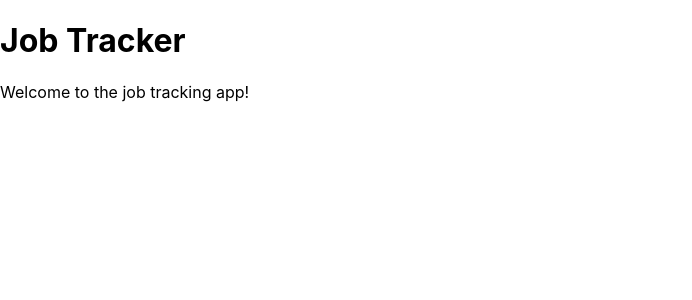
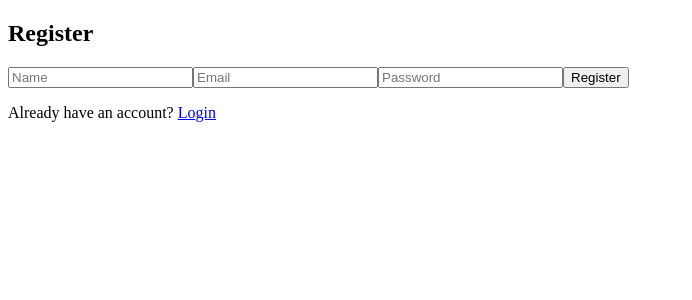
Before and after one commit to cltxvz/jobTracker, a React (Create React App) app in the folder client/: page /register in a window 1280 px wide. Shown: the top 300 px of the page, without its empty margins (0-692 px from the left). Built offline with nearby package versions, Linux system fonts and the light colour scheme.

Commit message:
Backend/Frontend Connection Established

```diff
--- a/client/package.json
+++ b/client/package.json
@@ -3,9 +3,11 @@
   "version": "0.1.0",
   "private": true,
   "dependencies": {
+    "axios": "^1.7.9",
     "cra-template": "1.2.0",
     "react": "^19.0.0",
     "react-dom": "^19.0.0",
+    "react-router-dom": "^7.1.5",
     "react-scripts": "5.0.1",
     "web-vitals": "^4.2.4"
   },
--- a/client/src/App.js
+++ b/client/src/App.js
@@ -1,10 +1,13 @@
 import React from "react";
+import { Link } from "react-router-dom";
 
 function App() {
   return (
     <div>
-      <h1>Job Tracker</h1>
-      <p>Welcome to the job tracking app!</p>
+      <h1>Welcome to JobTracker</h1>
+      <p>Your job application management tool.</p>
+      <Link to="/login"><button>Login</button></Link>
+      <Link to="/register"><button>Register</button></Link>
     </div>
   );
 }
--- a/client/src/index.js
+++ b/client/src/index.js
@@ -1,15 +1,19 @@
-import React from 'react';
-import ReactDOM from 'react-dom/client';
-import './index.css';
-import App from './App';
+import React from "react";
+import ReactDOM from "react-dom/client"; // Ensure this is correct for React 18+
+import { BrowserRouter as Router, Routes, Route } from "react-router-dom";
+import App from "./App";
+import Login from "./pages/Login";
+import Register from "./pages/Register";
+import Dashboard from "./pages/Dashboard";
 
-const root = ReactDOM.createRoot(document.getElementById('root'));
+const root = ReactDOM.createRoot(document.getElementById("root"));
 root.render(
-  <React.StrictMode>
-    <App />
-  </React.StrictMode>
+  <Router>
+    <Routes>
+      <Route path="/" element={<App />} />
+      <Route path="/login" element={<Login />} />
+      <Route path="/register" element={<Register />} />
+      <Route path="/dashboard" element={<Dashboard />} />
+    </Routes>
+  </Router>
 );
-
-// If you want to start measuring performance in your app, pass a function
-// to log results (for example: reportWebVitals(console.log))
-// or send to an analytics endpoint. Learn more: https://bit.ly/CRA-vitals
--- /dev/null
+++ b/client/src/pages/Dashboard.js
@@ -0,0 +1,44 @@
+import React, { useEffect, useState } from "react";
+import axios from "axios";
+import { useNavigate } from "react-router-dom";
+
+function Dashboard() {
+  const [user, setUser] = useState(null);
+  const navigate = useNavigate();
+
+  useEffect(() => {
+    const fetchUser = async () => {
+      const token = localStorage.getItem("token");
+      if (!token) {
+        navigate("/login");
+        return;
+      }
+
+      try {
+        const res = await axios.get("http://localhost:5001/api/auth/user", {
+          headers: { "x-auth-token": token },
+        });
+        setUser(res.data);
+      } catch (error) {
+        localStorage.removeItem("token");
+        navigate("/login");
+      }
+    };
+
+    fetchUser();
+  }, [navigate]);
+
+  const handleLogout = () => {
+    localStorage.removeItem("token");
+    navigate("/login");
+  };
+
+  return (
+    <div>
+      <h2>Welcome, {user?.name}</h2>
+      <button onClick={handleLogout}>Logout</button>
+    </div>
+  );
+}
+
+export default Dashboard;
--- /dev/null
+++ b/client/src/pages/Login.js
@@ -0,0 +1,40 @@
+import React, { useState } from "react";
+import axios from "axios";
+import { useNavigate } from "react-router-dom";
+
+function Login() {
+  const [email, setEmail] = useState("");
+  const [password, setPassword] = useState("");
+  const navigate = useNavigate();
+
+  const handleLogin = async (e) => {
+    e.preventDefault();
+    try {
+      const res = await axios.post("http://localhost:5001/api/auth/login", {
+        email,
+        password,
+      });
+      localStorage.setItem("token", res.data.token);
+      alert("Login successful!");
+      navigate("/dashboard");
+    } catch (error) {
+      console.error(error);
+      alert("Login failed. Check your credentials and try again.");
+    }
+  };
+
+
+  return (
+    <div>
+      <h2>Login</h2>
+      <form onSubmit={handleLogin}>
+        <input type="email" placeholder="Email" value={email} onChange={(e) => setEmail(e.target.value)} required />
+        <input type="password" placeholder="Password" value={password} onChange={(e) => setPassword(e.target.value)} required />
+        <button type="submit">Login</button>
+      </form>
+      <p>Don't have an account? <a href="/register">Register</a></p>
+    </div>
+  );
+}
+
+export default Login;
--- /dev/null
+++ b/client/src/pages/Register.js
@@ -0,0 +1,43 @@
+import React, { useState } from "react";
+import axios from "axios";
+import { useNavigate } from "react-router-dom";
+
+function Register() {
+  const [name, setName] = useState("");
+  const [email, setEmail] = useState("");
+  const [password, setPassword] = useState("");
+  const navigate = useNavigate();
+
+  const handleRegister = async (e) => {
+    e.preventDefault();
+    try {
+      const res = await axios.post("http://localhost:5001/api/auth/register", {
+        name,
+        email,
+        password,
+      });
+      localStorage.setItem("token", res.data.token);
+      alert("Registration successful!");
+      navigate("/dashboard");
+    } catch (error) {
+      console.error(error);
+      alert("Registration failed. Check your inputs and try again.");
+    }
+  };
+
+
+  return (
+    <div>
+      <h2>Register</h2>
+      <form onSubmit={handleRegister}>
+        <input type="text" placeholder="Name" value={name} onChange={(e) => setName(e.target.value)} required />
+        <input type="email" placeholder="Email" value={email} onChange={(e) => setEmail(e.target.value)} required />
+        <input type="password" placeholder="Password" value={password} onChange={(e) => setPassword(e.target.value)} required />
+        <button type="submit">Register</button>
+      </form>
+      <p>Already have an account? <a href="/login">Login</a></p>
+    </div>
+  );
+}
+
+export default Register;
```
Also changed, not shown: 2 other files (tests, documents, lock files or other folders).
